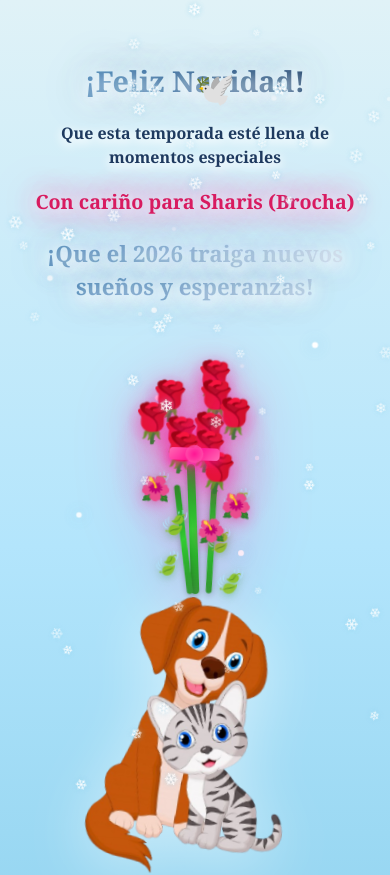
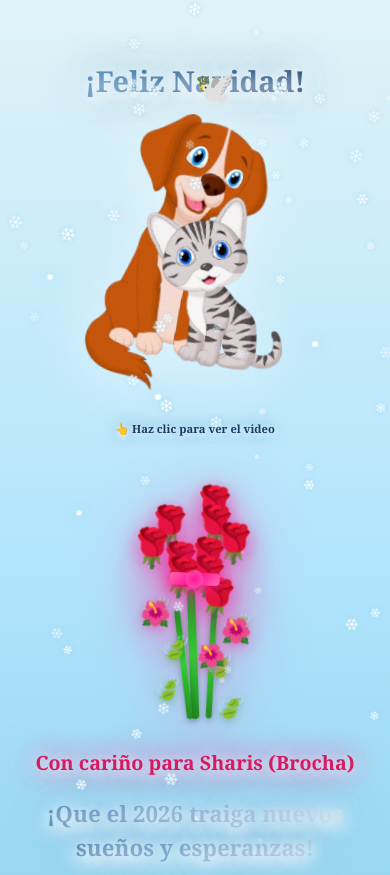
Before and after one commit to r-gabriel-f/feliznavidad, a Vue app: page / in a window 390 px wide. Shown: the top 875 px of the page. Built offline with nearby package versions, Linux system fonts and the light colour scheme.

Commit message:
Reorganize App.vue layout for improved visual flow; adjust content positioning and styles for a more cohesive festive presentation, including updated video source and enhanced responsiveness.

```diff
--- a/src/App.vue
+++ b/src/App.vue
@@ -8,12 +8,26 @@
         <span class="title-text">¡Feliz Navidad!</span>
       </h1>
 
-      <!-- Subtítulo -->
-      <p class="subtitle animate__animated animate__fadeInUp animate__delay-1s">
-        Que esta temporada esté llena de momentos especiales
-      </p>
+      <!-- Contenedor principal con Snoopy y Rosas - Reorganizado -->
+      <div class="main-content animate__animated animate__zoomIn animate__delay-2s">
+        <!-- Contenedor de Snoopy - Izquierda -->
+        <div class="snoopy-wrapper">
+          <img
+            :src="snoopyImage"
+            alt="Snoopy Navideño"
+            class="snoopy-real-image clickable"
+            @click="openVideo"
+          />
+          <p class="click-hint">👆 Haz clic para ver el video</p>
+        </div>
 
-      <!-- Nombre personalizado -->
+        <!-- Ramo de Rosas - Derecha -->
+        <div class="bouquet-wrapper">
+          <RoseBouquet />
+        </div>
+      </div>
+
+      <!-- Nombre personalizado - Centrado después de imágenes -->
       <p class="name-greeting animate__animated animate__fadeInUp animate__delay-1s">
         Con cariño para Sharis (Brocha)
       </p>
@@ -23,24 +37,10 @@
         <span class="new-year-text">¡Que el 2026 traiga nuevos sueños y esperanzas!</span>
       </h2>
 
-      <!-- Contenedor principal con Snoopy y Árbol -->
-      <div class="main-content animate__animated animate__zoomIn animate__delay-2s">
-        <!-- Ramo de Rosas -->
-        <div class="bouquet-wrapper">
-          <RoseBouquet />
-        </div>
-
-        <!-- Contenedor de Snoopy -->
-        <div class="snoopy-wrapper">
-          <img
-            :src="snoopyImage"
-            alt="Snoopy Navideño"
-            class="snoopy-real-image clickable"
-            @click="openVideo"
-          />
-          <p class="click-hint">👆 Haz clic para ver el video</p>
-        </div>
-      </div>
+      <!-- Subtítulo - Después del año nuevo -->
+      <p class="subtitle animate__animated animate__fadeInUp animate__delay-1s">
+        Que esta temporada esté llena de momentos especiales
+      </p>
 
       <!-- Mensaje adicional -->
       <div class="message animate__animated animate__fadeIn animate__delay-3s">
@@ -82,7 +82,7 @@ import snoopyImage from './assets/perroyganto-removebg-preview.png'
 import 'animate.css'
 
 const isVideoOpen = ref(false)
-const videoSrc = '/snoopy-christmas-video.mp4'
+const videoSrc = '/sharisnavidad.mp4'
 
 const openVideo = () => {
   isVideoOpen.value = true
@@ -123,7 +123,7 @@ const getStarStyle = () => {
 }
 
 .title {
-  margin-bottom: 20px;
+  margin-bottom: 30px;
 }
 
 .title-text {
@@ -167,7 +167,7 @@ const getStarStyle = () => {
 .name-greeting {
   font-size: 2rem;
   color: #d81b60;
-  margin-bottom: 20px;
+  margin: 30px 0 20px 0;
   text-shadow: 0 2px 10px rgba(255, 255, 255, 1), 0 0 25px rgba(255, 105, 180, 1), 0 0 35px rgba(255, 20, 147, 0.9);
   font-weight: bold;
   font-family: 'Georgia', serif;
@@ -187,7 +187,7 @@ const getStarStyle = () => {
 }
 
 .new-year-title {
-  margin-bottom: 40px;
+  margin: 20px 0 15px 0;
 }
 
 .new-year-text {
@@ -208,18 +208,13 @@ const getStarStyle = () => {
 
 .main-content {
   display: flex;
-  justify-content: center;
+  justify-content: space-around;
   align-items: center;
-  gap: 60px;
-  margin: 40px 0;
+  gap: 50px;
+  margin: 30px 0;
   flex-wrap: wrap;
-}
-
-.bouquet-wrapper {
-  display: flex;
-  justify-content: center;
-  align-items: center;
-  filter: drop-shadow(0 10px 30px rgba(255, 20, 147, 0.3));
+  width: 100%;
+  max-width: 1100px;
 }
 
 .snoopy-wrapper {
@@ -228,6 +223,17 @@ const getStarStyle = () => {
   justify-content: center;
   align-items: center;
   filter: drop-shadow(0 10px 30px rgba(255, 255, 255, 0.2));
+  flex: 1;
+  min-width: 300px;
+}
+
+.bouquet-wrapper {
+  display: flex;
+  justify-content: center;
+  align-items: center;
+  filter: drop-shadow(0 10px 30px rgba(255, 20, 147, 0.3));
+  flex: 1;
+  min-width: 250px;
 }
 
 .snoopy-real-image {
@@ -475,8 +481,17 @@ const getStarStyle = () => {
 
   .main-content {
     flex-direction: column;
-    gap: 30px;
-    margin: 30px 0;
+    gap: 25px;
+    margin: 25px 0;
+    justify-content: center;
+  }
+
+  .snoopy-wrapper {
+    order: 1;
+  }
+
+  .bouquet-wrapper {
+    order: 2;
   }
 
   .bouquet-wrapper,
```
Also changed, not shown: 1 other file (tests, documents, lock files or other folders).
